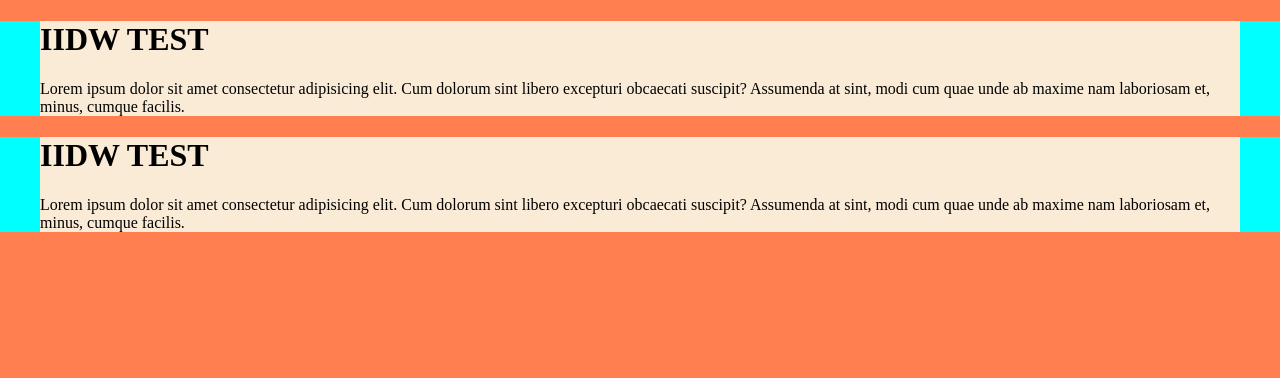
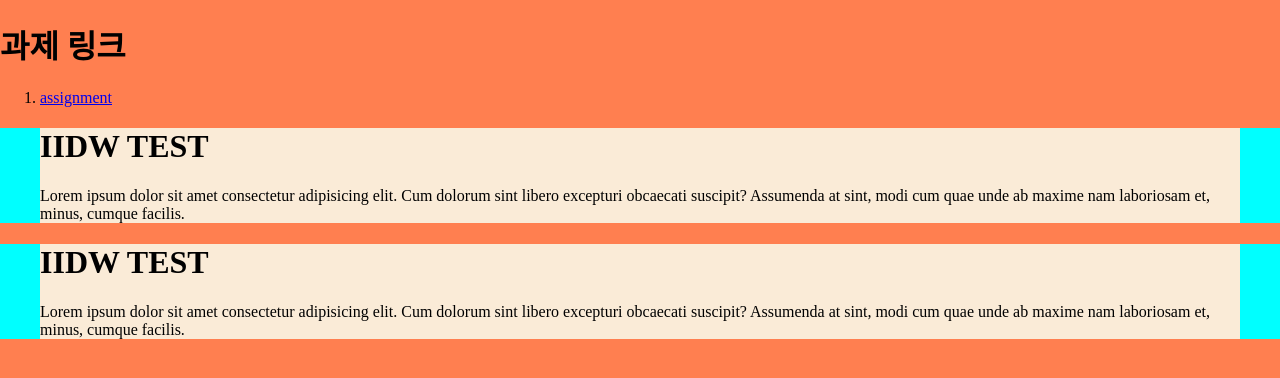
Before and after one commit to chaei2/iidwTest, a plain HTML site: page index.html in a window 1280 px wide. Drawn offline with Linux system fonts and the light colour scheme.

Commit message:
일단 및 기본은 다 해둠

```diff
--- /dev/null
+++ b/assignment/style/main.scss
@@ -0,0 +1,31 @@
+* {
+  box-sizing: border-box;
+  &::after,
+  &::before {
+    box-sizing: border-box;
+  }
+}
+
+body {
+  margin: 0;
+  background-color: coral;
+}
+
+.section {
+  padding-inline: 40px;
+  background-color: aqua;
+}
+
+// 와이드한 사이트들 1440에서 1600px정도에서 끝냄
+.container {
+  background-color: antiquewhite;
+  max-width: 1200px;
+  // 이거 센터링하려면 margin-inline: auto;가 있어야함
+  margin-inline: auto;
+}
+
+.h1-text {
+  // color: ;
+}
+// 앞으로 css 파일은 열지 말고, 무조건 scss를 열어야함
+// 다만 scss를 읽지 못해서 플러그인을 켜야함
--- a/index.html
+++ b/index.html
@@ -7,7 +7,16 @@
     <link rel="stylesheet" href="./style/main.css" />
   </head>
   <body>
-
+    <h1>
+      과제 링크
+    </h1>
+    <div>
+      <ol>
+        <li>
+          <a href="./assignment/step1.html">assignment</a>
+        </li>
+      </ol>
+    </div>
     <div class="section">
       <div class="container">
         <h1>IIDW TEST</h1>
```
Also changed, not shown: assignment/step1.html (added, +22 -0 lines), assignment/style/main.css (added).
